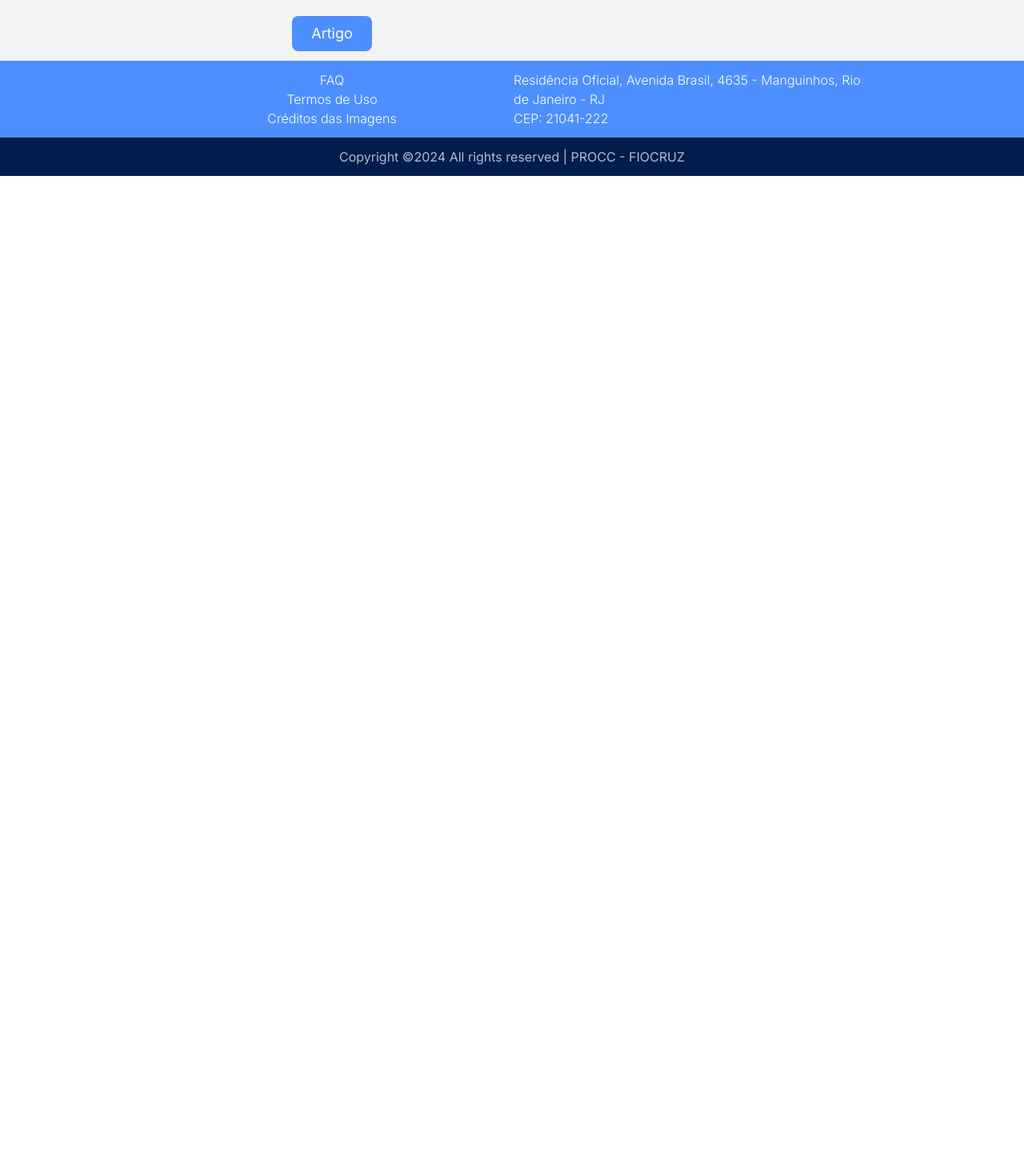
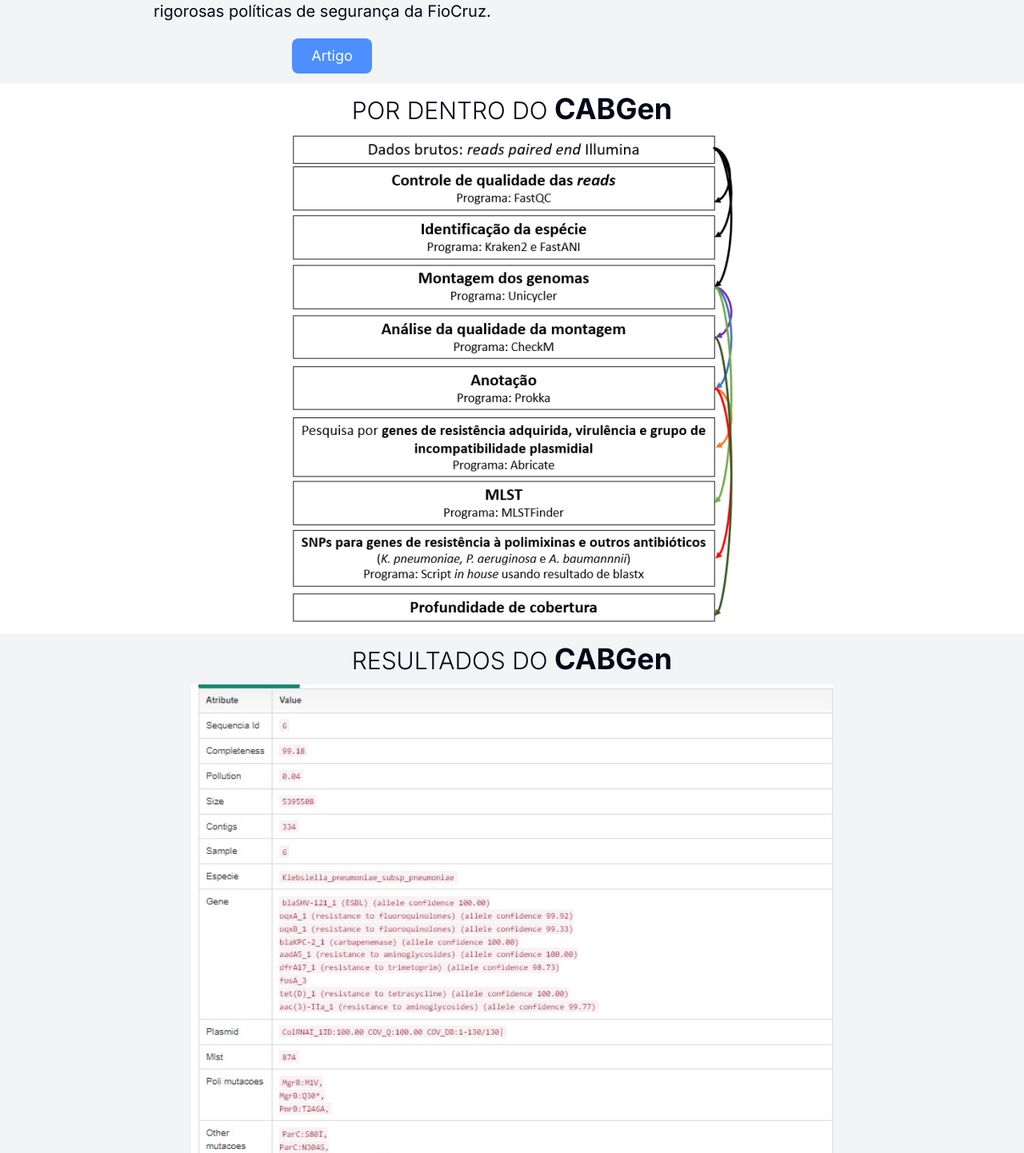
Before and after one commit to CABGenOrg/cabgen_frontend, a Next.js app: page /about in a window 1280 px wide. Shown: the part 848-2290 px from the top of the page at 80% size. Before the commit the page ends 1068 px from the top, so only its background shows below. Built offline with nearby package versions, Linux system fonts and the light colour scheme.

Commit message:
Feat: Created CabgenPipeline and CabgenResults  components.

```diff
--- a/src/app/about/page.tsx
+++ b/src/app/about/page.tsx
@@ -1,10 +1,14 @@
 import React from "react";
 import CabgenMission from "@/components/About/CabgenMission";
+import CabgenPipeline from "@/components/About/CabgenPipeline";
+import CabgenResults from "@/components/About/CabgenResults";
 
 const About = () => {
   return (
     <>
       <CabgenMission />
+      <CabgenPipeline/>
+      <CabgenResults/>
     </>
   );
 };
--- a/src/components/About/CabgenMission.tsx
+++ b/src/components/About/CabgenMission.tsx
@@ -35,13 +35,15 @@
               estimativa de cobertura, identificação de espécies e detecção de
               mutações. Essas ferramentas simplificam e aprimoram a análise e
               interpretação de dados biológicos, fornecendo insights valiosos
-              para aplicações clínicas. Ademais, o sistema está em constante
-              evolução para atender às demandas crescentes, com planos para a
-              instalação de um novo servidor que permitirá até 60 análises em
-              paralelo, além de um armazenamento robusto capaz de suportar até
-              120 mil amostras. A segurança do CABGen é garantida tanto pelo
-              firewall da rede do Programa de Computação Científica (PROCC)
-              quanto pelas rigorosas políticas de segurança da FioCruz.
+              para aplicações clínicas.
+              <br />
+              Ademais, o sistema está em constante evolução para atender às
+              demandas crescentes, com planos para a instalação de um novo
+              servidor que permitirá até 60 análises em paralelo, além de um
+              armazenamento robusto capaz de suportar até 120 mil amostras. A
+              segurança do CABGen é garantida tanto pelo firewall da rede do
+              Programa de Computação Científica (PROCC) quanto pelas rigorosas
+              políticas de segurança da FioCruz.
             </p>
           </div>
           <Link
--- /dev/null
+++ b/src/components/About/CabgenPipeline.tsx
@@ -0,0 +1,32 @@
+import React from "react";
+import Section from "../General/Section";
+import {
+  section_spacing,
+  section_subtitle,
+  section_title,
+} from "@/styles/tailwind_classes";
+import Image from "next/image";
+
+const CabgenPipeline = () => {
+  return (
+    <Section id="cabgen-pipeline">
+      <div className={section_spacing}>
+        <h2 className="text-center mb-3 md:text-3xl text-2xl">
+          <span className={`${section_subtitle} uppercase`}>
+            Por dentro do{" "}
+          </span>
+          <span className={section_title}>CABGen</span>
+        </h2>
+        <Image
+          src="/About/cabgen_pipeline.png"
+          alt="cabgen pipeline"
+          width={5000}
+          height={5000}
+          className="w-auto h-auto"
+        />
+      </div>
+    </Section>
+  );
+};
+
+export default CabgenPipeline;
--- /dev/null
+++ b/src/components/About/CabgenResults.tsx
@@ -0,0 +1,32 @@
+import React from "react";
+import Section from "../General/Section";
+import {
+  section_spacing,
+  section_subtitle,
+  section_title,
+} from "@/styles/tailwind_classes";
+import Image from "next/image";
+
+const CabgenResults = () => {
+  return (
+    <Section id="cabgen-pipeline" gray>
+      <div className={section_spacing}>
+        <h2 className="text-center mb-3 md:text-3xl text-2xl">
+          <span className={`${section_subtitle} uppercase`}>
+            Resultados do{" "}
+          </span>
+          <span className={section_title}>CABGen</span>
+        </h2>
+        <Image
+          src="/About/cabgen_result.png"
+          alt="cabgen result example"
+          width={5000}
+          height={5000}
+          className="w-auto h-auto"
+        />
+      </div>
+    </Section>
+  );
+};
+
+export default CabgenResults;
```
Also changed, not shown: public/About/cabgen_pipeline.png (added), public/About/cabgen_result.png (added).
